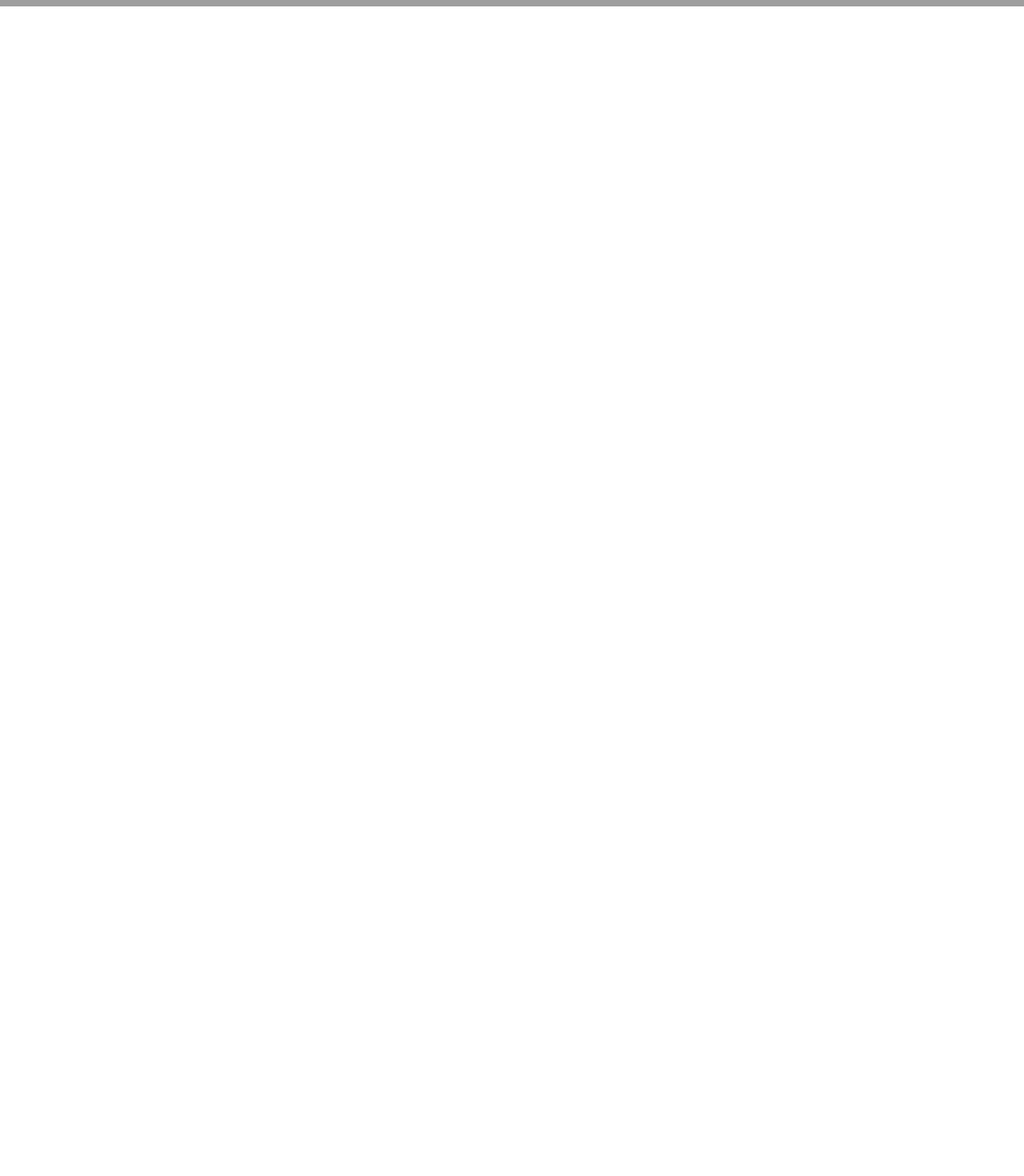
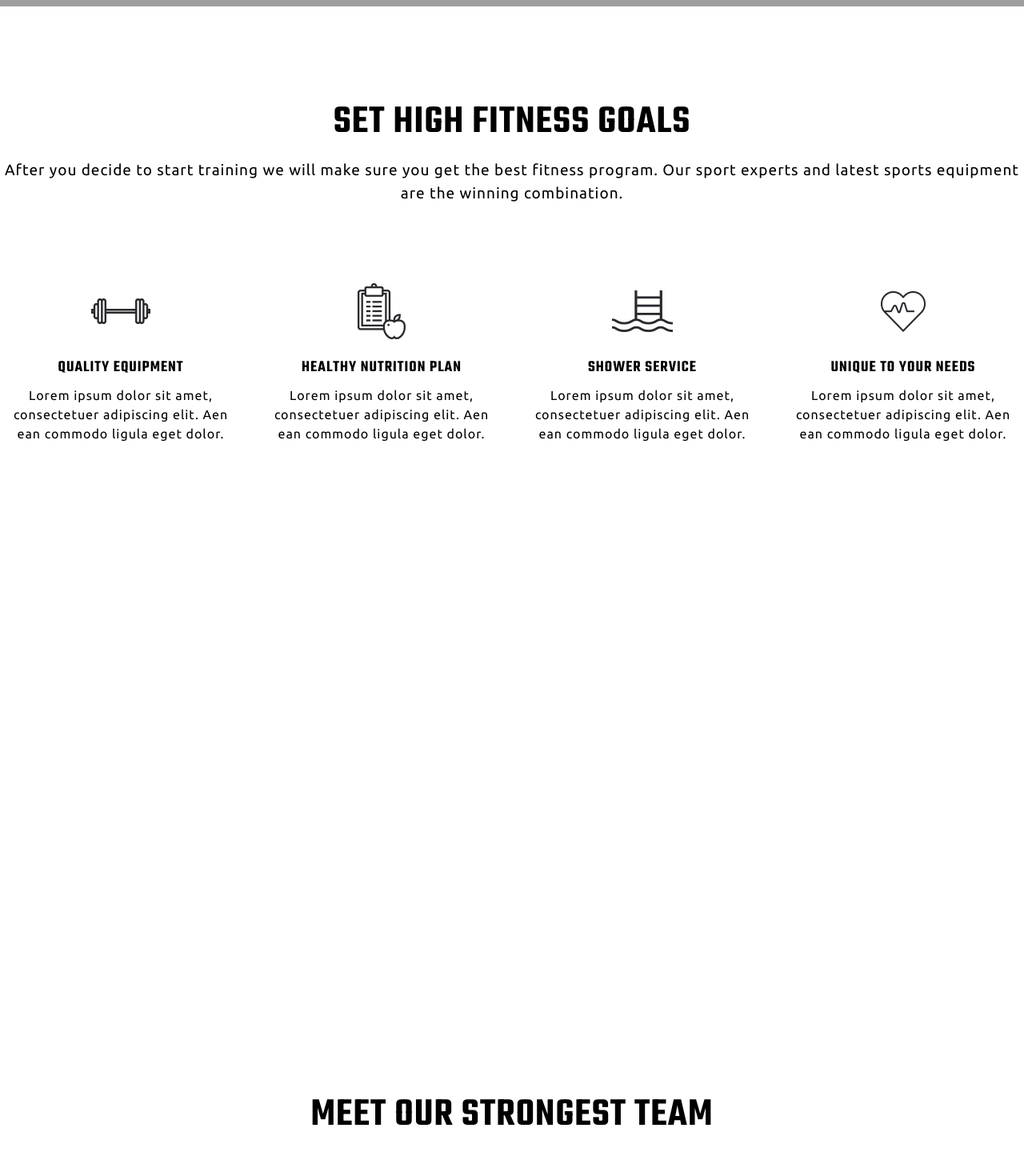
Before and after one commit to surajsht/prowess, a React (Vite) app: page /about in a window 1280 px wide. Shown: the part 520-1990 px from the top of the page at 80% size. Before the commit the page ends 800 px from the top, so only its background shows below. Built offline with nearby package versions, Linux system fonts and the light colour scheme; grey boxes are pictures that could not be loaded.

Commit message:
added new sections in about us page

```diff
--- a/src/components/pageBanner/PageBanner.jsx
+++ b/src/components/pageBanner/PageBanner.jsx
@@ -2,7 +2,7 @@ import "./pageBanner.css";
 
 const PageBanner = ({ title }) => {
   return (
-    <section className="page-banner">
+    <section className="page-banner section-spacing">
       <div className="wrapper">
         <h2 className="page-banner-title">{title}</h2>
       </div>
--- a/src/pages/AboutUs.jsx
+++ b/src/pages/AboutUs.jsx
@@ -2,6 +2,9 @@ import { useEffect } from "react";
 import Navbar from "../components/navbar/Navbar";
 import SearchPopup from "../components/search-popup/SearchPopup";
 import PageBanner from "../components/pageBanner/PageBanner";
+import Goals from "../components/goals/Goals";
+import Testimonial from "../components/testimonial/Testimonial";
+import OurTeam from "../components/ourTeam/OurTeam";
 import "./pages.css";
 
 const AboutUs = () => {
@@ -16,6 +19,9 @@ const AboutUs = () => {
       <Navbar logoLink="/logo-light.png" />
       <SearchPopup />
       <PageBanner title="about us" />
+      <Goals />
+      <Testimonial />
+      <OurTeam />
     </>
   );
 };
```
